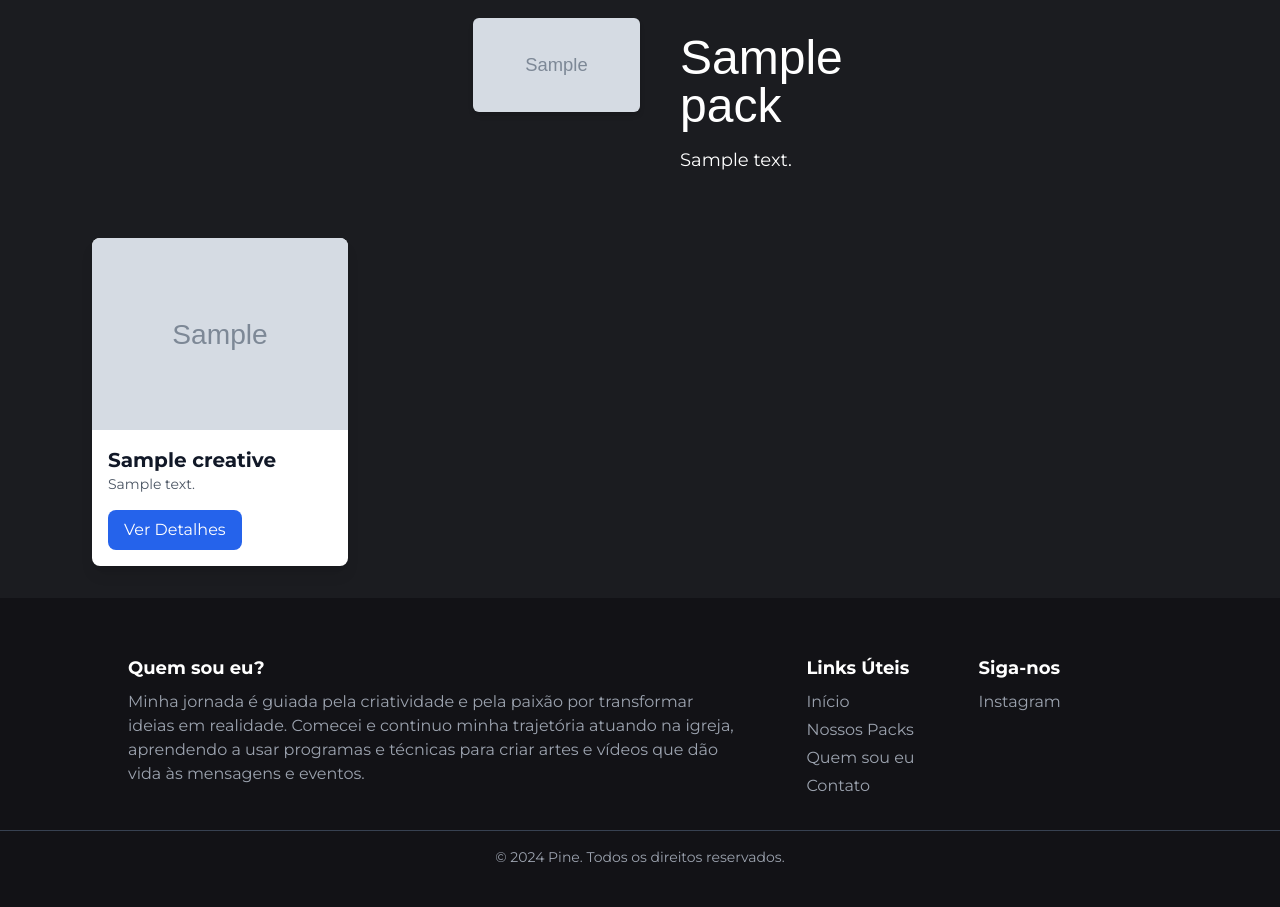
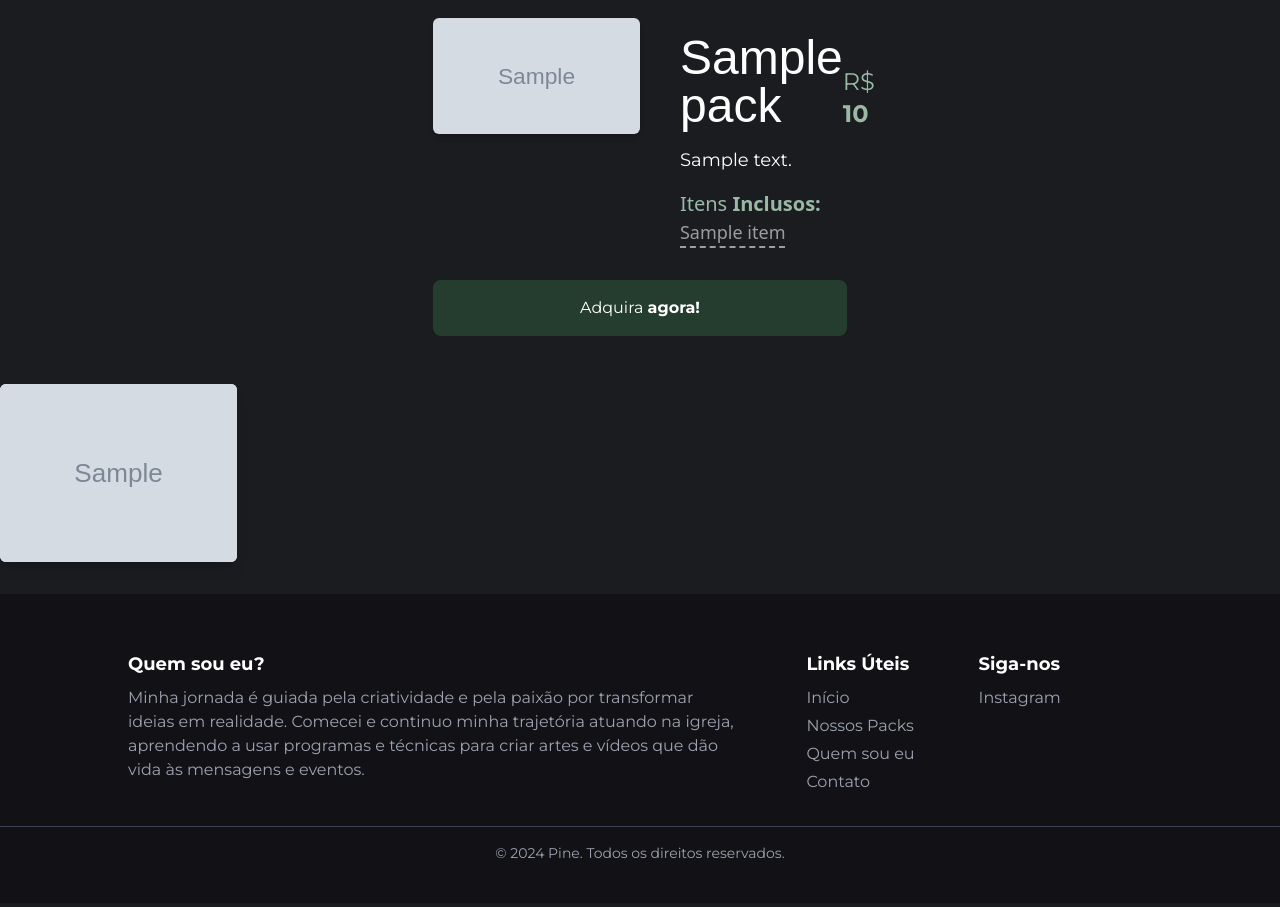
Before and after one commit to Rafael-273/pine_studio, a Django app: template pine_studio/templates/front/pack_detail.html in a window 1280 px wide. Shown: the part 94-1001 px from the top of the page. After the commit the page ends 952 px from the top, so only its background shows below. Run offline with Django 5.2, Linux system fonts and the light colour scheme; the template is opened without the code that fills it: most values are stand-ins (such as "Sample title", 1, 10 or a date in 2020); grey boxes marked "Sample" are stand-in pictures; parts of the project's set-up code (start-up, migrations or seed data) failed here and were passed over; some libraries are stand-ins or nearby versions; some web fonts are replaced.

Commit message:
feat: finish pack detail layout

```diff
--- a/pine_studio/pine/admin.py
+++ b/pine_studio/pine/admin.py
@@ -3,4 +3,5 @@ from .models import creative, pack, download_email
 
 admin.site.register(creative.Creative)
 admin.site.register(pack.Pack)
+admin.site.register(pack.PackItem)
 admin.site.register(download_email.DownloadEmail)
--- a/pine_studio/static/base.css
+++ b/pine_studio/static/base.css
@@ -20,11 +20,13 @@ body {
 :root {
     --primary-color: #1B1C20;
     --secondary-color-light: #FFFFFF;
+    --secondary-color-light-opacity: #b8b8b8d3;
     --secondary-color-dark: #232428;
     --accent-color: #e2c9a4;
     --tertiary-color: #253D2E;
     --subcolor-dark: #242f28;
     --tertiary-color-dark: #121216;
+    --tertiary-color-light: #99b9a5;
 }
 
 
--- a/pine_studio/templates/front/pack_detail.html
+++ b/pine_studio/templates/front/pack_detail.html
@@ -12,30 +12,91 @@ Detalhes do Pack - {{ pack.name }}
 {% block content %}
 
 <div class="flex-grow content container mx-auto mb-8 mt-28 flex flex-col justify-center items-center">
-    <div class="flex mb-12">
-        <div class="flex-shrink-0 w-1/2 mr-6">
-            <div class="relative w-full pt-[56.25%] rounded-md shadow-md overflow-hidden">
-                <img src="{{ pack.cover.url }}" alt="{{ pack.name }}" class="absolute inset-0 w-full h-full object-cover" />
+    <div class="flex flex-col mb-12 gap-4">
+        <div class="flex">
+            <div class="flex-shrink-0 w-1/2 mr-6">
+                <div class="relative w-full pt-[56.25%] rounded-md shadow-md overflow-hidden">
+                    <img src="{{ pack.cover.url }}" alt="{{ pack.name }}" class="absolute inset-0 w-full h-full object-cover" />
+                </div>
+            </div>
+            <div class="flex flex-col gap-4 w-1/2 justify-center p-4">
+                <div class="flex justify-between items-end">
+                    <h1 class="text-5xl text-gray-900" style="color: var(--secondary-color-light); font-family: 'Piepie W01 Regular', sans-serif;">{{ pack.name }}</h1>
+                    <h1 class="text-2xl text-gray-900 mr-4"
+                        style="color: var(--tertiary-color-light); font-family: 'Montserrat', sans-serif;">
+                        {% if pack.price %}
+                            R$ <b>{{ pack.price }}</b>
+                        {% else %}
+                            Grátis
+                        {% endif %}
+                    </h1>
+                </div>
+                <p class="text-lg text-white">{{ pack.description }}</p>
+                <div class="flex flex-col">
+                    <h1 class="text-xl text-gray-900" style="color: var(--tertiary-color-light); font-family: system-ui, -apple-system, BlinkMacSystemFont, 'Segoe UI', Roboto, Oxygen, Ubuntu, Cantarell, 'Open Sans', 'Helvetica Neue', sans-serif;">Itens <b>Inclusos:</b></h1>
+                    <div class="flex gap-4">
+                        {% for item in pack.items.all %}
+                            <div class="text-lg border-b-2 border-dashed"
+                            style="color: var(--secondary-color-light-opacity); border-color: var(--secondary-color-light-opacity) !important;
+                                        font-family: system-ui, -apple-system, BlinkMacSystemFont, 'Segoe UI', Roboto, Oxygen, Ubuntu, Cantarell, 'Open Sans', 'Helvetica Neue', sans-serif;">
+                                {{ item.name }}
+                            </div>
+                        {% empty %}
+                            <div class="text-lg border-b-2 border-dashed pb-2"
+                                style="color: var(--secondary-color-light-opacity); border-color: var(--secondary-color-light-opacity) !important;
+                                        font-family: system-ui, -apple-system, BlinkMacSystemFont, 'Segoe UI', Roboto, Oxygen, Ubuntu, Cantarell, 'Open Sans', 'Helvetica Neue', sans-serif;">
+                                Nenhum item vinculado.
+                            </div>
+                        {% endfor %}
+                    </div>
+                </div>
             </div>
         </div>
-        <div class="flex flex-col gap-4 w-1/2 justify-center p-4">
-            <h1 class="text-5xl text-gray-900" style="color: var(--secondary-color-light); font-family: 'Piepie W01 Regular', sans-serif;">{{ pack.name }}</h1>
-            <p class="text-lg text-white">{{ pack.description }}</p>
+        <div class="rounded-lg text-center cursor-pointer py-4" style="background-color: var(--tertiary-color); color: var(--secondary-color-light);">Adquira <b>agora!</b></div>
+    </div>
+
+    <div id="image-modal" class="fixed inset-0 z-50 hidden flex items-center justify-center bg-black bg-opacity-75">
+        <div class="relative max-w-4xl w-full">
+            <button id="close-modal" class="absolute top-2 right-2 text-white text-2xl">&times;</button>
+            <img id="modal-image" src="" alt="" class="w-full h-auto rounded-md shadow-lg p-24">
         </div>
     </div>
 
-    <div class="grid grid-cols-1 sm:grid-cols-2 md:grid-cols-3 lg:grid-cols-4 gap-6">
-        {% for creative in pack.creatives.all %}
-            <div class="bg-white rounded-lg shadow-lg overflow-hidden">
-                <img src="{{ creative.image.url }}" alt="{{ creative.name }}" class="w-full h-48 object-cover" />
-                <div class="p-4">
-                    <h3 class="text-xl font-semibold text-gray-900">{{ creative.name }}</h3>
-                    <p class="text-sm text-gray-600 truncate">{{ creative.description }}</p>
-                    <a href="" class="inline-block mt-4 px-4 py-2 text-white bg-blue-600 hover:bg-blue-700 rounded-lg text-center">Ver Detalhes</a>
+    <div class="flex flex-col justify-center items-center gap-6">
+        <div class="grid grid-cols-1 sm:grid-cols-2 md:grid-cols-3 lg:grid-cols-5 gap-6">
+            {% for creative in pack.creatives.all %}
+                <div class="bg-white rounded-md shadow-lg overflow-hidden">
+                    <img src="{{ creative.image.url }}" alt="{{ creative.name }}" class="h-82 object-cover cursor-pointer open-modal"/>
                 </div>
-            </div>
-        {% endfor %}
+            {% endfor %}
+        </div>
     </div>
 </div>
 
+<script>
+    $(document).ready(function () {
+        $(".open-modal").on("click", function () {
+            const imageUrl = $(this).attr("src");
+            $("#modal-image").attr("src", imageUrl);
+            $("#image-modal").removeClass("hidden");
+        });
+
+        $("#close-modal").on("click", function () {
+            $("#image-modal").addClass("hidden");
+        });
+
+        $("#image-modal").on("click", function (e) {
+            if ($(e.target).is("#image-modal")) {
+                $(this).addClass("hidden");
+            }
+        });
+
+        $(document).on("keydown", function (e) {
+            if (e.key === "Escape" || e.keyCode === 27) {
+                $("#image-modal").addClass("hidden");
+            }
+        });
+    });
+</script>
+
 {% endblock %}
--- a/pine_studio/templates/parciais/menu.html
+++ b/pine_studio/templates/parciais/menu.html
@@ -28,7 +28,7 @@
         </div>
     </nav>
 
-    <ul id="mobile-menu" class="md:hidden flex flex-col items-center space-y-6 mt-2 py-4 absolute w-full top-20 hidden p-4" style="z-index: 1; background-color: var(--secondary-color-dark);">
+    <ul id="mobile-menu" class="md:hidden flex flex-col items-center space-y-6 mt-2 py-4 absolute w-full top-20 hidden p-4" style="z-index: 1; background-color: var(--tertiary-color-dark);">
         <li class="p-2"><a href="{% url 'home' %}" class="text-[0.9rem] hover:text-black transition duration-500" style="color: var(--secondary-color-light);">Início</a></li>
         <li class="p-2"><a href="{% url 'packs' %}" class="text-[0.9rem] hover:text-black transition duration-500" style="color: var(--secondary-color-light);">Nossos Criativos</a></li>
         <li class="p-2"><a href="" class="text-[0.9rem] hover:text-black transition duration-500" style="color: var(--secondary-color-light);">Nossos Packs</a></li>
```
Also changed, not shown: pine_studio/pine/models/pack.py (+8 -0 lines), pine_studio/templates/front/home.html (+4 -4 lines), pine_studio/pine/migrations/0004_packitem_pack_items.py (added).
